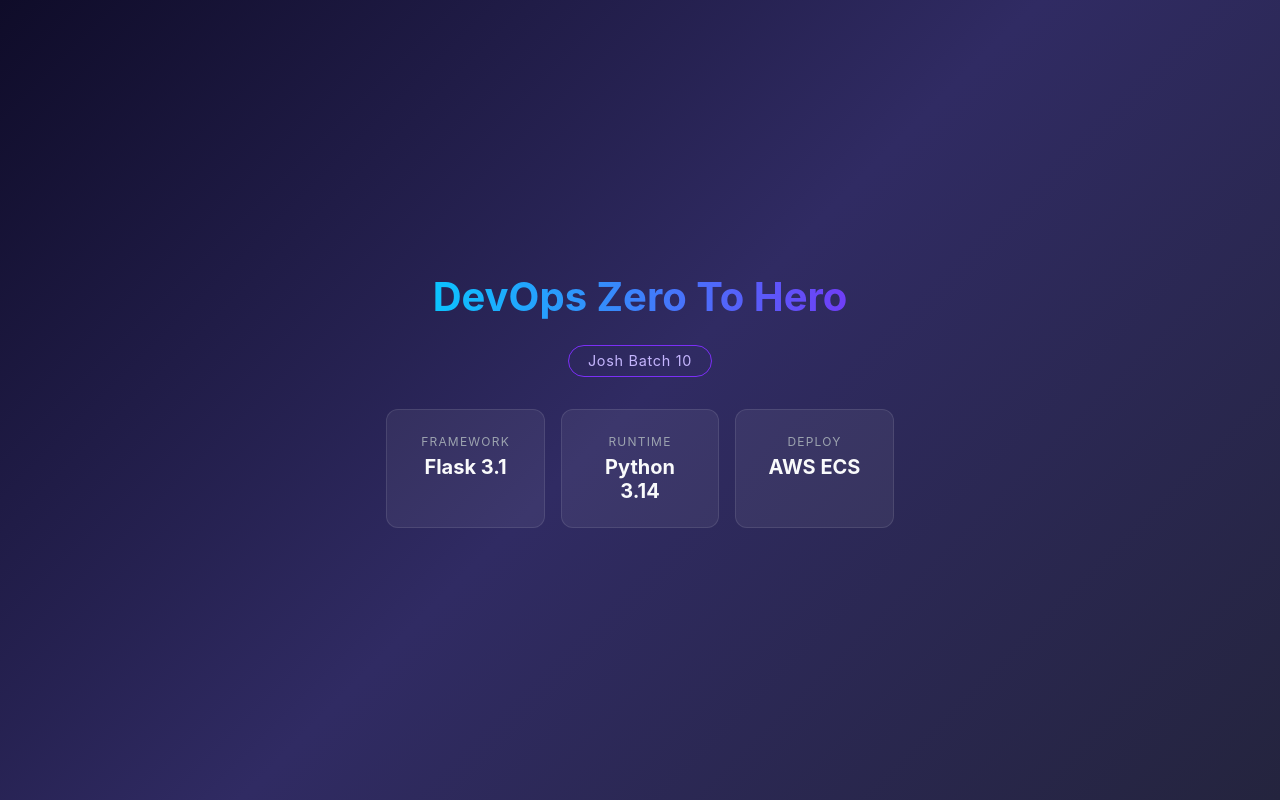
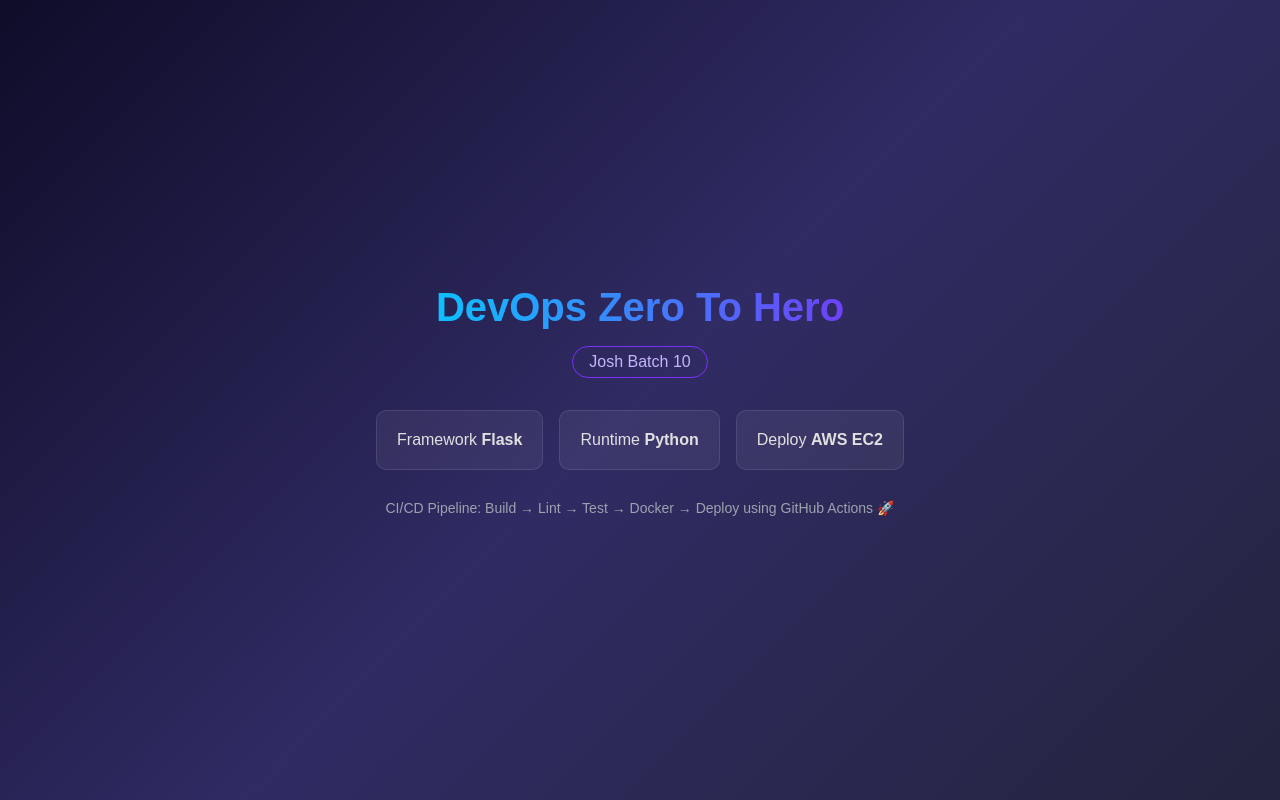
Before and after one commit to SarveshGugale/github-actions-zero-to-hero, a Flask app: page / in a window 1280 px wide. Run offline with Flask 3, Linux system fonts and the light colour scheme.

Commit message:
Add minor change

```diff
--- a/templates/index.html
+++ b/templates/index.html
@@ -4,85 +4,92 @@
 <meta charset="UTF-8">
 <meta name="viewport" content="width=device-width, initial-scale=1.0">
 <title>DevOps Zero To Hero</title>
+
 <style>
-        * { margin: 0; padding: 0; box-sizing: border-box; }
-        body {
-            min-height: 100vh;
-            display: flex;
-            align-items: center;
-            justify-content: center;
-            background: linear-gradient(135deg, #0f0c29, #302b63, #24243e);
-            font-family: -apple-system, BlinkMacSystemFont, "Segoe UI", Roboto, Helvetica, Arial, sans-serif;
-            color: #e0e0e0;
+*{margin:0;padding:0;box-sizing:border-box}
+
+body{
+min-height:100vh;
+display:flex;
+align-items:center;
+justify-content:center;
+background:linear-gradient(135deg,#0f0c29,#302b63,#24243e);
+font-family:sans-serif;
+color:#e0e0e0;
 }
-        .container {
-            text-align: center;
-            padding: 2rem;
-            max-width: 640px;
+
+.container{text-align:center;max-width:700px}
+
+h1{
+font-size:2.5rem;
+background:linear-gradient(90deg,#00d2ff,#7b2ff7);
+-webkit-background-clip:text;
+-webkit-text-fill-color:transparent;
 }
-        h1 {
-            font-size: 2.5rem;
-            margin-bottom: 0.5rem;
-            background: linear-gradient(90deg, #00d2ff, #7b2ff7);
-            -webkit-background-clip: text;
-            -webkit-text-fill-color: transparent;
+
+.badge{
+display:inline-block;
+margin:1rem 0 2rem;
+padding:6px 16px;
+border:1px solid #7b2ff7;
+border-radius:20px;
+color:#c4b5fd;
 }
-        .badge {
-            display: inline-block;
-            margin: 1rem 0 2rem;
-            padding: 0.4rem 1.2rem;
-            border: 1px solid #7b2ff7;
-            border-radius: 999px;
-            font-size: 0.9rem;
-            color: #c4b5fd;
-            letter-spacing: 0.05em;
+
+.cards{
+display:flex;
+gap:1rem;
+justify-content:center;
+flex-wrap:wrap;
 }
-        .cards {
-            display: flex;
-            gap: 1rem;
-            justify-content: center;
-            flex-wrap: wrap;
+
+.card{
+background:rgba(255,255,255,0.06);
+border:1px solid rgba(255,255,255,0.1);
+border-radius:10px;
+padding:20px;
+min-width:150px;
 }
-        .card {
-            background: rgba(255, 255, 255, 0.06);
-            border: 1px solid rgba(255, 255, 255, 0.1);
-            border-radius: 12px;
-            padding: 1.5rem 1.8rem;
-            min-width: 150px;
-            flex: 1;
-        }
-        .card span {
-            display: block;
-            font-size: 0.75rem;
-            text-transform: uppercase;
-            letter-spacing: 0.1em;
-            color: #9ca3af;
-            margin-bottom: 0.4rem;
-        }
-        .card strong {
-            font-size: 1.25rem;
-            color: #f9fafb;
+
+.pipeline{
+margin-top:30px;
+font-size:14px;
+color:#9ca3af;
 }
 </style>
+
 </head>
+
 <body>
+
 <div class="container">
+
 <h1>DevOps Zero To Hero</h1>
+
 <div class="badge">Josh Batch 10</div>
+
 <div class="cards">
 <div class="card">
 <span>Framework</span>
-                <strong>Flask 3.1</strong>
+<strong>Flask</strong>
 </div>
+
 <div class="card">
 <span>Runtime</span>
-                <strong>Python 3.14</strong>
+<strong>Python</strong>
 </div>
+
 <div class="card">
 <span>Deploy</span>
-                <strong>AWS ECS</strong>
+<strong>AWS EC2</strong>
 </div>
 </div>
+
+<div class="pipeline">
+CI/CD Pipeline: Build → Lint → Test → Docker → Deploy using GitHub Actions 🚀
 </div>
+
+</div>
+
 </body>
 </html>
```
Lines whose indentation alone changed are shown as unchanged.
